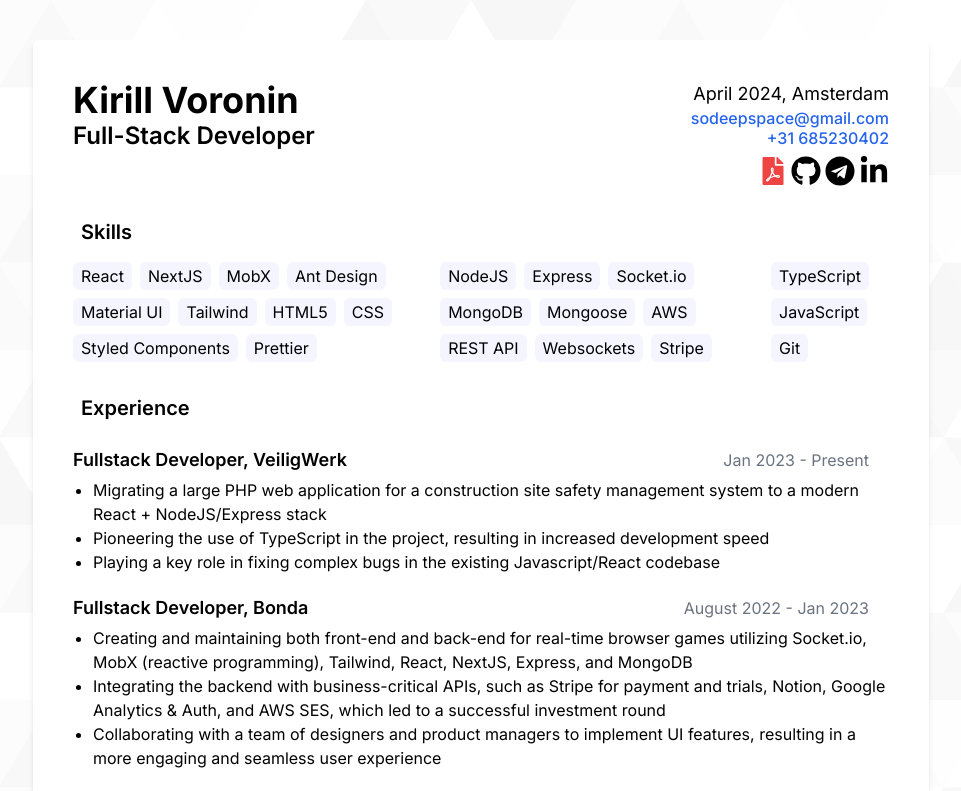
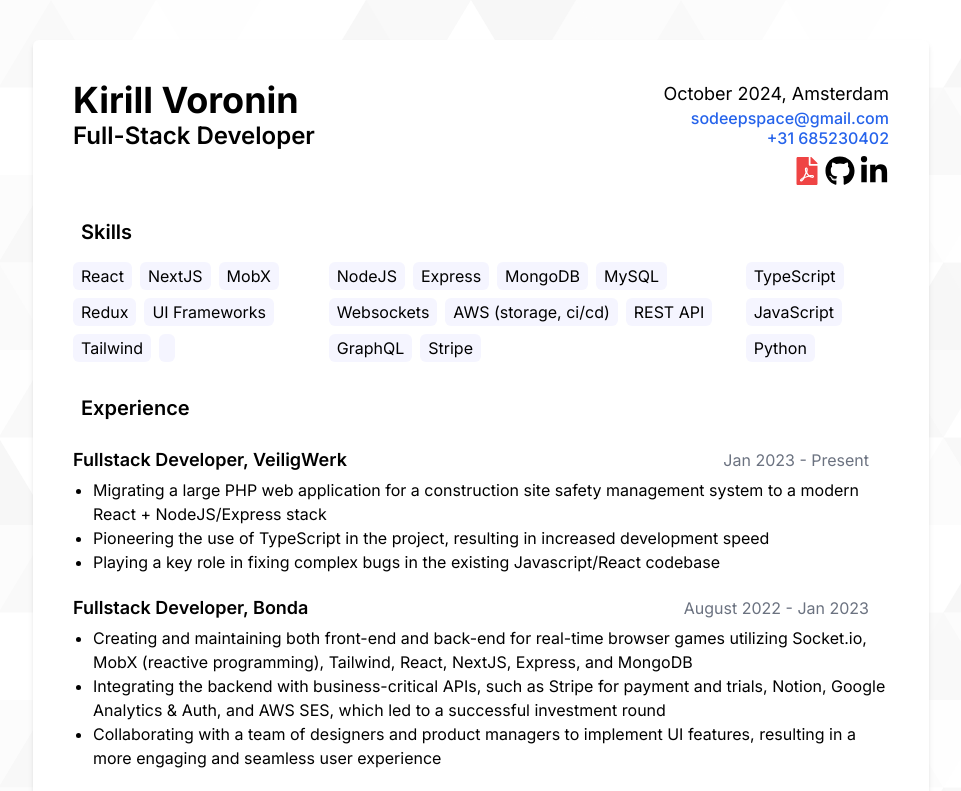
Before and after one commit to Foxona/foxona_cv, a Next.js app: page / in a window 1280 px wide. Shown: the top 791 px of the page, without its empty margins (159-1120 px from the left). Built offline with nearby package versions, Linux system fonts and the light colour scheme.

Commit message:
Update page.tsx

```diff
--- a/src/app/page.tsx
+++ b/src/app/page.tsx
@@ -81,11 +81,11 @@ const links = [
     link: "https://github.com/foxona",
     icon: <FaGithub className={styles.linkIcon} size={30} />,
   },
-  {
-    name: "telegram",
-    link: "https://t.me/lucawio",
-    icon: <FaTelegram className={styles.linkIcon} size={30} />,
-  },
+  // {
+  //   name: "telegram",
+  //   link: "https://t.me/lucawio",
+  //   icon: <FaTelegram className={styles.linkIcon} size={30} />,
+  // },
   {
     name: "linkedin",
     link: "https://www.linkedin.com/in/foxona",
@@ -111,15 +111,15 @@ const SkillsSection = () => {
   const skills = [
     {
       tagColor: "bg-secondary",
-      skills: ["React", "NextJS", "MobX", "Ant Design", "Material UI", "Tailwind", "HTML5", "CSS", "Styled Components", "Prettier"],
+      skills: ["React", "NextJS", "MobX", "Redux", "UI Frameworks", "Tailwind", ""],
     },
     {
       tagColor: "bg-secondary",
-      skills: ["NodeJS", "Express", "Socket.io", "MongoDB", "Mongoose", "AWS", "REST API", "Websockets", "Stripe"],
+      skills: ["NodeJS", "Express", "MongoDB", "MySQL", "Websockets", "AWS (storage, ci/cd)", "REST API", "GraphQL", "Stripe"],
     },
     {
       tagColor: "bg-secondary",
-      skills: ["TypeScript", "JavaScript", "Git"],
+      skills: ["TypeScript", "JavaScript", "Python"],
     },
   ] as const;
   return (
@@ -158,7 +158,7 @@ export default function Home() {
           <div className="flex flex-col">
             <div className="pb-4 pt-2 print:pb-0 print:pt-0 md:pt-0">
               <div className="flex flex-col print:items-end md:items-end">
-                <h1 className="text-lg">April 2024, Amsterdam</h1>
+                <h1 className="text-lg">October 2024, Amsterdam</h1>
                 <a className={`${styles.link} leading-5`} href="mailto:sodeepspace@gmail.com">
                   sodeepspace@gmail.com
                 </a>
```
